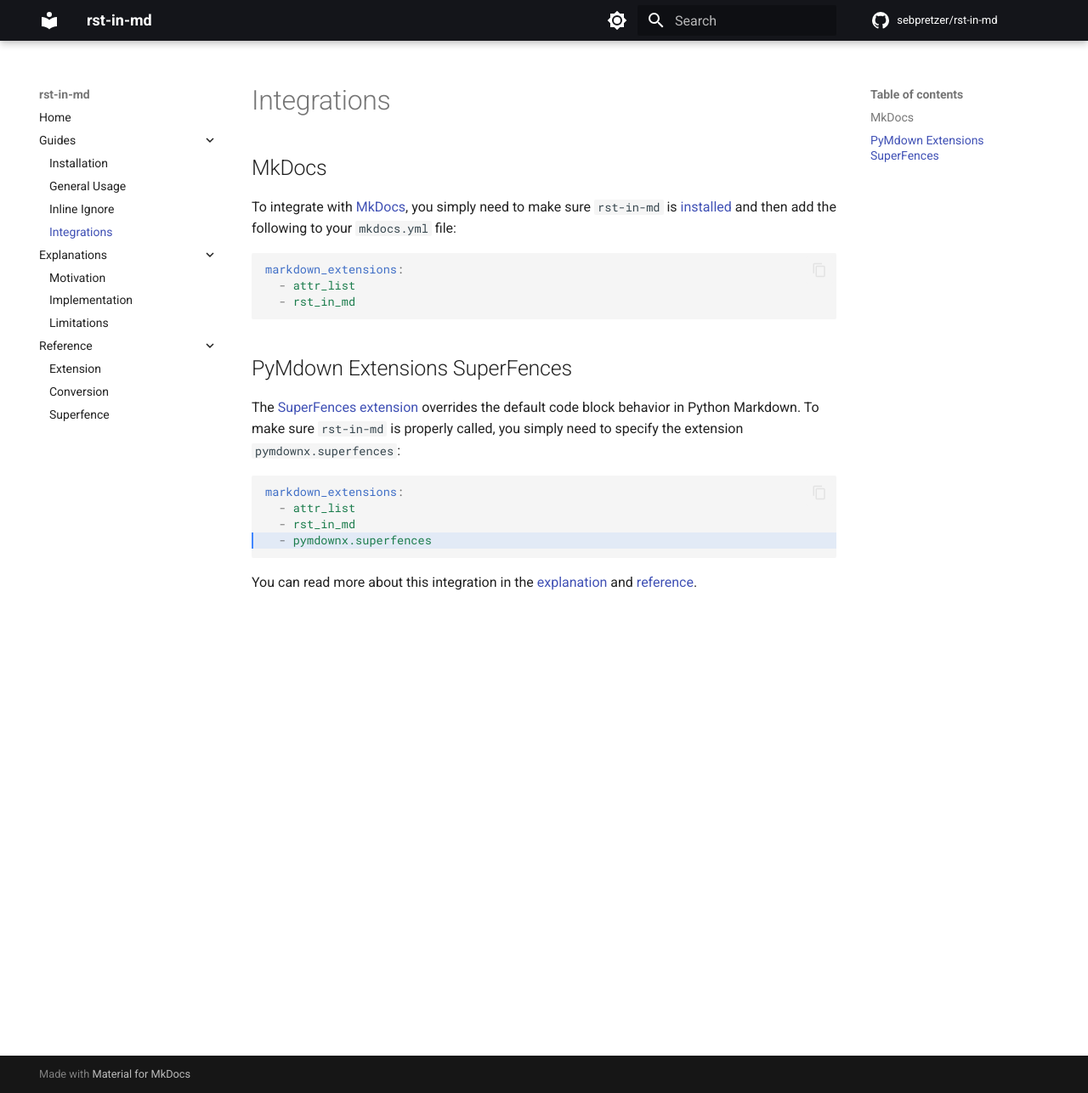
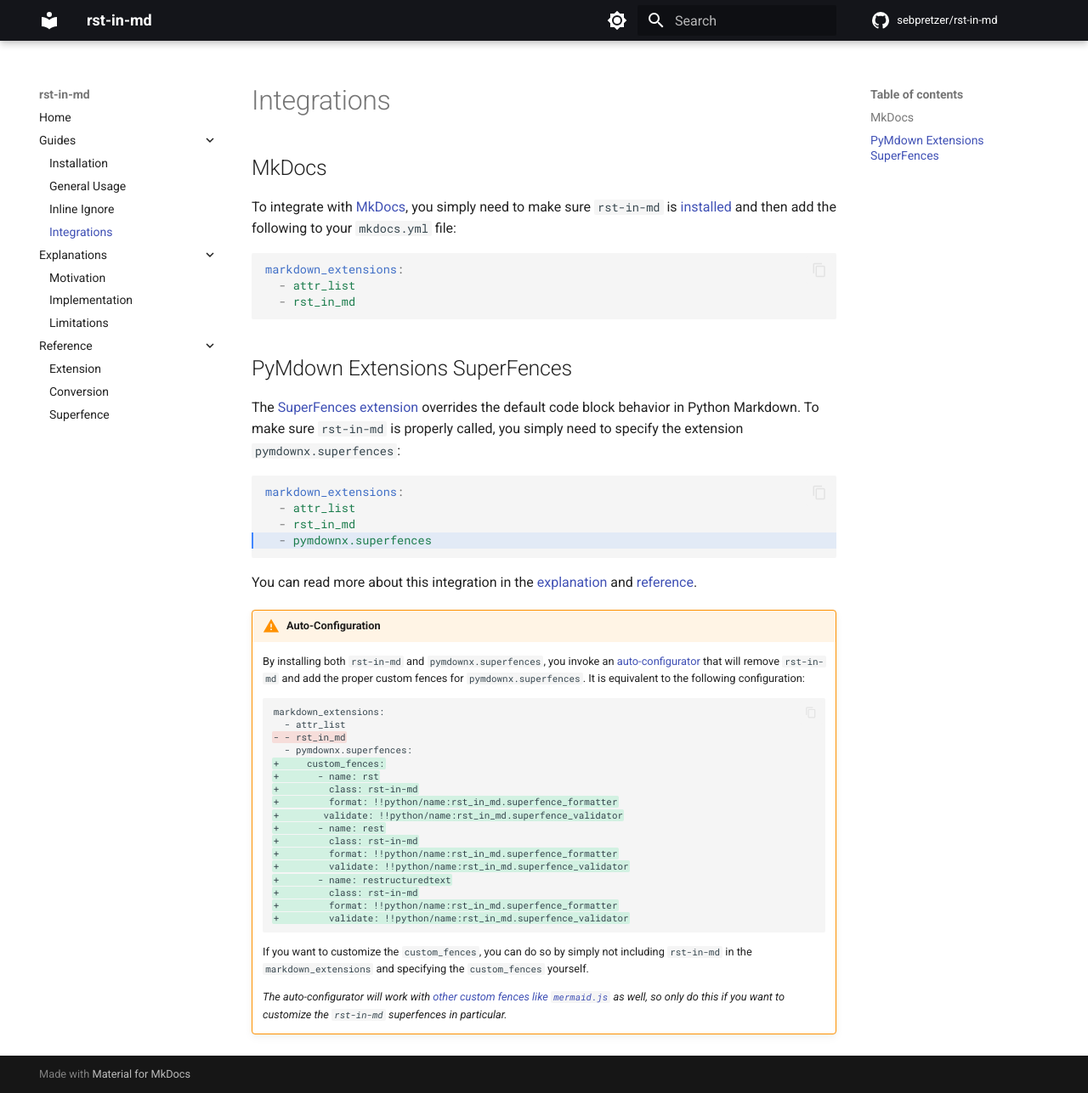
Before and after one commit to sebpretzer/rst-in-md, an MkDocs documentation site: the page built from docs/guides/integrations.md, in a window 1280 px wide and 1287 px high. Shown: the whole window at 85% size. Built offline with MkDocs 1.6.1 and Material for MkDocs 9.7.7, drawn with Linux system fonts in a browser that asks for light colours; comment, search, counter and statistics services are not loaded.

Commit message:
auto-configuration warning

````diff
--- a/docs/guides/integrations.md
+++ b/docs/guides/integrations.md
@@ -22,3 +22,30 @@
 ```
 
 You can read more about this integration in the [explanation](../explanations/implementation.md#integration-with-pymdown-extensions-superfences) and [reference](../reference/superfence.md#superfence).
+
+!!! warning "Auto-Configuration"
+    By installing both `rst-in-md` and `pymdownx.superfences`, you invoke an [auto-configurator](../reference/superfence.md#rst_in_md.RestructuredTextInMarkdownAutoConfigurator) that will remove `rst-in-md` and add the proper custom fences for `pymdownx.superfences`. It is equivalent to the following configuration:
+
+    ```diff
+    markdown_extensions:
+      - attr_list
+    - - rst_in_md
+      - pymdownx.superfences:
+    +     custom_fences:
+    +       - name: rst
+    +         class: rst-in-md
+    +         format: !!python/name:rst_in_md.superfence_formatter
+    +        validate: !!python/name:rst_in_md.superfence_validator
+    +       - name: rest
+    +         class: rst-in-md
+    +         format: !!python/name:rst_in_md.superfence_formatter
+    +         validate: !!python/name:rst_in_md.superfence_validator
+    +       - name: restructuredtext
+    +         class: rst-in-md
+    +         format: !!python/name:rst_in_md.superfence_formatter
+    +         validate: !!python/name:rst_in_md.superfence_validator
+    ```
+
+    If you want to customize the `custom_fences`, you can do so by simply not including `rst-in-md` in the `markdown_extensions` and specifying the `custom_fences` yourself.
+
+    _The auto-configurator will work with [other custom fences like `mermaid.js`](https://facelessuser.github.io/pymdown-extensions/extras/mermaid/#using-in-mkdocs) as well, so only do this if you want to customize the `rst-in-md` superfences in particular._
````
